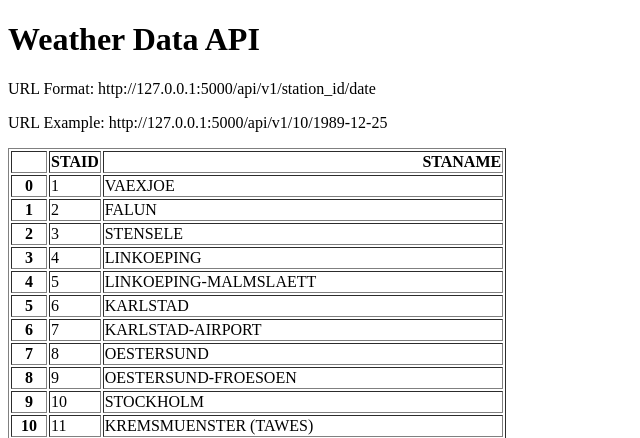
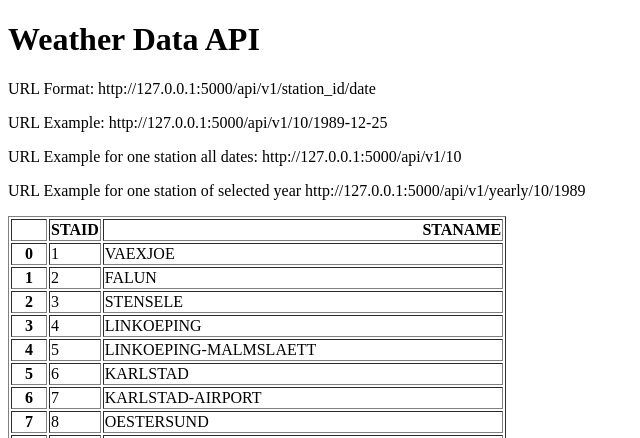
Before and after one commit to shravank89/app6-historical-weather-api, a Flask app: page / in a window 1280 px wide. Shown: the top 438 px of the page, without its empty margins (0-640 px from the left). Run offline with Flask 3, Linux system fonts and the light colour scheme.

Commit message:
added all the pending URL endpoints

```diff
--- a/main.py
+++ b/main.py
@@ -23,5 +23,18 @@ def api(station_id, date):
             "temperature": temperature}
 
 
+@app.route("/api/v1/<station_id>")
+def api2(station_id):
+    df = pd.read_csv("data_small/TG_STAID" + station_id.zfill(6) + ".txt", skiprows=20, parse_dates=["    DATE"])
+    return df.to_dict(orient="records")
+
+
+@app.route("/api/v1/yearly/<station_id>/<year>")
+def api3(station_id, year):
+    df = pd.read_csv("data_small/TG_STAID" + station_id.zfill(6) + ".txt", skiprows=20)
+    df["    DATE"] = df["    DATE"].astype(str)
+    return df[df["    DATE"].str.startswith(str(year))].to_dict(orient="records")
+
+
 if __name__ == "__main__":
     app.run(debug=True)
--- a/templates/weather.html
+++ b/templates/weather.html
@@ -8,6 +8,8 @@
 <h1>Weather Data API</h1>
 <p>URL Format: http://127.0.0.1:5000/api/v1/station_id/date</p>
 <p>URL Example: http://127.0.0.1:5000/api/v1/10/1989-12-25</p>
+<p>URL Example for one station all dates: http://127.0.0.1:5000/api/v1/10</p>
+<p>URL Example for one station of selected year http://127.0.0.1:5000/api/v1/yearly/10/1989</p>
 <p>{{data|safe}}</p>
 </body>
 </html>
```
